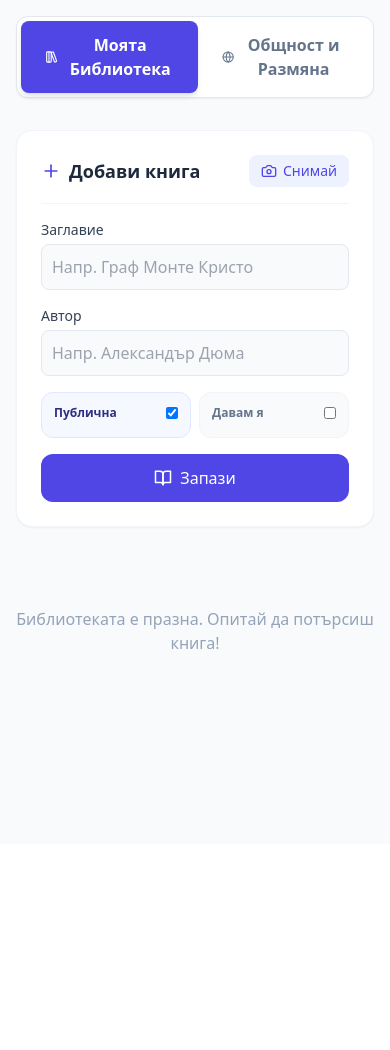
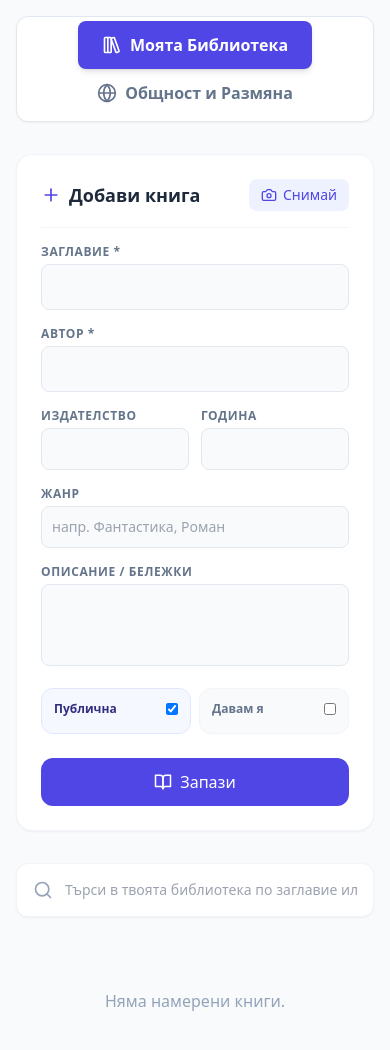
Before and after one commit to teobialkovvarna/my-library, a React (Vite) app: page / in a window 390 px wide. Shown: the top 1050 px of the page. Before the commit the page ends 844 px from the top, so only its background shows below. Built offline with nearby package versions, Linux system fonts and the light colour scheme; the HTML template or start-up script is replaced by a standard one.

Commit message:
Update App.jsx

```diff
--- a/src/App.jsx
+++ b/src/App.jsx
@@ -1,7 +1,7 @@
 import React, { useState, useEffect, useRef } from 'react';
 import {
   Book, Plus, Trash2, LibraryBig, BookOpen, X, Loader2, Camera,
-  Globe, BookUp, Send, MapPin, ThumbsUp, Search, Info
+  Globe, BookUp, Send, MapPin, ThumbsUp, Search, Info, Edit3, ScanText
 } from 'lucide-react';
 
 export default function App() {
@@ -9,17 +9,24 @@ export default function App() {
   const [books, setBooks] = useState([]);
   const [loading, setLoading] = useState(true);
   const [isAdding, setIsAdding] = useState(false);
+  const [initialLoad, setInitialLoad] = useState(true);
 
   const fileInputRef = useRef(null);
 
+  // Обновено състояние на книгата с новите полета
   const [newBook, setNewBook] = useState({
-    title: '', author: '', customImages: [], isPublic: true, isAvailable: false
+    title: '', author: '', publisher: '', year: '', genre: '', description: '',
+    customImages: [], isPublic: true, isAvailable: false
   });
+
+  const [editingId, setEditingId] = useState(null); // За редакция
+  const [searchMyBooks, setSearchMyBooks] = useState(''); // За търсене в моите книги
 
   const [suggestions, setSuggestions] = useState([]);
   const [isFetchingInfo, setIsFetchingInfo] = useState(false);
   const [activeField, setActiveField] = useState(null);
   const [hasSearched, setHasSearched] = useState(false);
+  const [isScanning, setIsScanning] = useState(false); // За OCR
 
   const [requestBookModal, setRequestBookModal] = useState(null);
   const [exchangeMessage, setExchangeMessage] = useState('');
@@ -33,13 +40,22 @@ export default function App() {
     }
   ]);
 
+  // Зареждане от паметта
   useEffect(() => {
     const savedBooks = localStorage.getItem('my_local_library');
     if (savedBooks) setBooks(JSON.parse(savedBooks));
+    setInitialLoad(false);
     setLoading(false);
   }, []);
 
-  // Търсачка с Open Library API
+  // Автоматично запазване при всяка промяна
+  useEffect(() => {
+    if (!initialLoad) {
+      localStorage.setItem('my_local_library', JSON.stringify(books));
+    }
+  }, [books, initialLoad]);
+
+  // Търсачка с Open Library
   useEffect(() => {
     const fetchBooksInfo = async () => {
       const query = activeField === 'title' ? newBook.title : newBook.author;
@@ -67,6 +83,8 @@ export default function App() {
             id: doc.key,
             title: doc.title,
             author: doc.author_name ? doc.author_name[0] : 'Неизвестен автор',
+            year: doc.first_publish_year ? doc.first_publish_year.toString() : '',
+            publisher: doc.publisher ? doc.publisher[0] : '',
             coverUrl: doc.cover_i ? `https://covers.openlibrary.org/b/id/${doc.cover_i}-M.jpg` : null
           }));
           setSuggestions(results);
@@ -91,11 +109,45 @@ export default function App() {
       ...prev,
       title: suggestion.title,
       author: suggestion.author,
+      year: suggestion.year,
+      publisher: suggestion.publisher,
       customImages: suggestion.coverUrl ? [suggestion.coverUrl] : prev.customImages
     }));
     setSuggestions([]);
     setActiveField(null);
     setHasSearched(false);
+  };
+
+  // Разпознаване на текст от снимка (OCR)
+  const handleScanText = async () => {
+    if (!newBook.customImages[0]) return;
+    setIsScanning(true);
+    try {
+      // Зареждаме Tesseract.js динамично, за да не чупим Netlify
+      if (!window.Tesseract) {
+        await new Promise((resolve) => {
+          const script = document.createElement('script');
+          script.src = 'https://cdn.jsdelivr.net/npm/tesseract.js@5/dist/tesseract.min.js';
+          script.onload = resolve;
+          document.head.appendChild(script);
+        });
+      }
+      const result = await window.Tesseract.recognize(newBook.customImages[0], 'bul+eng');
+      const extractedText = result.data.text.trim();
+
+      if(extractedText) {
+        setNewBook(prev => ({
+          ...prev,
+          description: prev.description ? prev.description + '\n\n--- Сканиран текст ---\n' + extractedText : '--- Сканиран текст ---\n' + extractedText
+        }));
+      } else {
+        alert("Не успях да разпозная текст на тази снимка. Опитай да снимаш по-отблизо.");
+      }
+    } catch (error) {
+      console.error(error);
+      alert("Възникна грешка при сканирането.");
+    }
+    setIsScanning(false);
   };
 
   const handleAddBook = (e) => {
@@ -104,35 +156,66 @@ export default function App() {
     setIsAdding(true);
 
     setTimeout(() => {
+      if (editingId) {
+        // Редактиране на съществуваща
+        setBooks(books.map(b => b.id === editingId ? { ...newBook, id: editingId, coverUrl: newBook.customImages[0] || b.coverUrl } : b));
+        setEditingId(null);
+      } else {
+        // Добавяне на нова
         const bookToAdd = {
           ...newBook,
           id: Date.now(),
           coverUrl: newBook.customImages[0] || null
         };
+        setBooks([bookToAdd, ...books]);
+      }
 
-      const updatedBooks = [bookToAdd, ...books];
-      setBooks(updatedBooks);
-      localStorage.setItem('my_local_library', JSON.stringify(updatedBooks));
-
-      setNewBook({ title: '', author: '', customImages: [], isPublic: true, isAvailable: false });
+      setNewBook({ title: '', author: '', publisher: '', year: '', genre: '', description: '', customImages: [], isPublic: true, isAvailable: false });
       setIsAdding(false);
     }, 600);
   };
 
+  const handleEditBook = (book) => {
+    setNewBook({
+      title: book.title || '',
+      author: book.author || '',
+      publisher: book.publisher || '',
+      year: book.year || '',
+      genre: book.genre || '',
+      description: book.description || '',
+      customImages: book.coverUrl ? [book.coverUrl] : [],
+      isPublic: book.isPublic || false,
+      isAvailable: book.isAvailable || false
+    });
+    setEditingId(book.id);
+    window.scrollTo({ top: 0, behavior: 'smooth' });
+  };
+
   const handleDeleteBook = (id) => {
-    const updatedBooks = books.filter(b => b.id !== id);
-    setBooks(updatedBooks);
-    localStorage.setItem('my_local_library', JSON.stringify(updatedBooks));
+    if(window.confirm("Сигурен ли си, че искаш да изтриеш тази книга?")) {
+      setBooks(books.filter(b => b.id !== id));
+    }
   };
+
+  const cancelEdit = () => {
+    setNewBook({ title: '', author: '', publisher: '', year: '', genre: '', description: '', customImages: [], isPublic: true, isAvailable: false });
+    setEditingId(null);
+  };
+
+  // Филтриране на книгите
+  const filteredBooks = books.filter(b =>
+    b.title.toLowerCase().includes(searchMyBooks.toLowerCase()) ||
+    b.author.toLowerCase().includes(searchMyBooks.toLowerCase())
+  );
 
   if (loading) return <div className="min-h-screen bg-slate-50 flex items-center justify-center"><Loader2 className="animate-spin text-indigo-600" size={48} /></div>;
 
   return (
     <div className="min-h-screen bg-slate-50 text-slate-800 font-sans p-4 md:p-8">
-      <div className="max-w-6xl mx-auto">
+      <div className="max-w-7xl mx-auto">
 
         <div className="flex justify-center mb-8">
-          <div className="bg-white p-1 rounded-xl shadow-sm border border-slate-200 inline-flex">
+          <div className="bg-white p-1 rounded-xl shadow-sm border border-slate-200 inline-flex flex-wrap justify-center">
             <button onClick={() => setActiveTab('library')} className={activeTab === 'library' ? "flex items-center gap-2 px-6 py-3 rounded-lg font-bold transition-all bg-indigo-600 text-white shadow-md" : "flex items-center gap-2 px-6 py-3 rounded-lg font-bold transition-all text-slate-500 hover:text-indigo-600 hover:bg-slate-50"}>
               <LibraryBig size={20} /> Моята Библиотека
             </button>
@@ -143,11 +226,15 @@ export default function App() {
         </div>
 
         {activeTab === 'library' && (
-          <div className="grid grid-cols-1 lg:grid-cols-3 gap-8 animate-in fade-in">
-            <div className="lg:col-span-1">
+          <div className="grid grid-cols-1 lg:grid-cols-12 gap-8 animate-in fade-in">
+            {/* ФОРМА ЗА ДОБАВЯНЕ/РЕДАКЦИЯ */}
+            <div className="lg:col-span-4">
               <div className="bg-white p-6 rounded-2xl shadow-sm border border-slate-100 lg:sticky lg:top-8">
                 <div className="flex justify-between items-center mb-4 border-b border-slate-100 pb-4">
-                  <h2 className="text-lg font-bold flex items-center gap-2"><Plus size={20} className="text-indigo-600" /> Добави книга</h2>
+                  <h2 className="text-lg font-bold flex items-center gap-2">
+                    {editingId ? <Edit3 size={20} className="text-amber-500" /> : <Plus size={20} className="text-indigo-600" />}
+                    {editingId ? "Редакция на книга" : "Добави книга"}
+                  </h2>
                   <input type="file" accept="image/*" capture="environment" ref={fileInputRef} onChange={(e) => {
                     const file = e.target.files?.[0];
                     if(file) {
@@ -162,49 +249,39 @@ export default function App() {
                 </div>
 
                 {newBook.customImages[0] && (
-                   <div className="mb-4 relative w-24 h-32 mx-auto rounded-lg overflow-hidden shadow-md border border-slate-200">
+                   <div className="mb-4">
+                     <div className="relative w-24 h-32 mx-auto rounded-lg overflow-hidden shadow-md border border-slate-200">
                         <img src={newBook.customImages[0]} alt="Корица" className="w-full h-full object-cover" />
                         <button onClick={() => setNewBook(prev => ({...prev, customImages: []}))} className="absolute top-1 right-1 bg-red-500 text-white rounded-full p-1"><X size={12}/></button>
+                     </div>
+                     <button onClick={handleScanText} disabled={isScanning} className="mt-3 w-full py-2 bg-slate-100 hover:bg-slate-200 text-slate-700 rounded-lg text-sm font-medium flex items-center justify-center gap-2 transition-colors">
+                        {isScanning ? <Loader2 size={16} className="animate-spin" /> : <ScanText size={16} />}
+                        {isScanning ? "Разпознаване..." : "Извлечи текст от снимката"}
+                     </button>
                    </div>
                 )}
 
                 <form onSubmit={handleAddBook} className="space-y-4">
+                  {/* ОСНОВНИ ПОЛЕТА */}
                   <div className="relative">
-                    <label className="block text-sm font-medium text-slate-700 mb-1">Заглавие</label>
-                    <input type="text" required value={newBook.title}
-                      onChange={(e) => { setNewBook({...newBook, title: e.target.value}); setActiveField('title'); }}
-                      onFocus={() => { if(newBook.title) setActiveField('title'); }}
-                      className="w-full p-2.5 bg-slate-50 border border-slate-200 rounded-lg focus:ring-2 focus:ring-indigo-500 outline-none"
-                      placeholder="Напр. Граф Монте Кристо"
-                    />
+                    <label className="block text-xs font-bold text-slate-500 uppercase tracking-wider mb-1">Заглавие *</label>
+                    <input type="text" required value={newBook.title} onChange={(e) => { setNewBook({...newBook, title: e.target.value}); setActiveField('title'); }} onFocus={() => setActiveField('title')} className="w-full p-2.5 bg-slate-50 border border-slate-200 rounded-lg focus:ring-2 focus:ring-indigo-500 outline-none" />
                   </div>
 
                   <div className="relative">
-                    <label className="block text-sm font-medium text-slate-700 mb-1">Автор</label>
-                    <input type="text" required value={newBook.author}
-                      onChange={(e) => { setNewBook({...newBook, author: e.target.value}); setActiveField('author'); }}
-                      onFocus={() => { if(newBook.author) setActiveField('author'); }}
-                      className="w-full p-2.5 bg-slate-50 border border-slate-200 rounded-lg focus:ring-2 focus:ring-indigo-500 outline-none"
-                      placeholder="Напр. Александър Дюма"
-                    />
+                    <label className="block text-xs font-bold text-slate-500 uppercase tracking-wider mb-1">Автор *</label>
+                    <input type="text" required value={newBook.author} onChange={(e) => { setNewBook({...newBook, author: e.target.value}); setActiveField('author'); }} onFocus={() => setActiveField('author')} className="w-full p-2.5 bg-slate-50 border border-slate-200 rounded-lg focus:ring-2 focus:ring-indigo-500 outline-none" />
                   </div>
 
                   {activeField && (newBook[activeField]?.length >= 3) && (
                     <div className="absolute z-20 w-full max-w-sm bg-white border border-slate-200 mt-[-10px] rounded-xl shadow-2xl overflow-hidden">
                       {isFetchingInfo ? (
-                        <div className="px-4 py-6 text-slate-500 text-sm flex items-center justify-center gap-2 bg-slate-50">
-                          <Loader2 size={18} className="animate-spin text-indigo-500" /> Търсене в интернет...
-                        </div>
+                        <div className="px-4 py-6 text-slate-500 text-sm flex items-center justify-center gap-2 bg-slate-50"><Loader2 size={18} className="animate-spin text-indigo-500" /> Търсене...</div>
                       ) : suggestions.length > 0 ? (
                         <ul className="max-h-60 overflow-y-auto">
-                          <li className="px-4 py-2 bg-indigo-50 text-xs font-bold text-indigo-800 flex items-center gap-1"><Search size={12}/> Намерени книги:</li>
                           {suggestions.map((suggestion, index) => (
-                            <li key={index} onClick={() => handleSelectSuggestion(suggestion)} className="p-3 hover:bg-slate-50 cursor-pointer border-b border-slate-100 flex gap-3 items-center transition-colors">
-                              {suggestion.coverUrl ? (
-                                <img src={suggestion.coverUrl} className="w-8 h-12 object-cover rounded shadow-sm" alt="cover"/>
-                              ) : (
-                                <div className="w-8 h-12 bg-slate-200 rounded flex items-center justify-center text-slate-400"><Book size={14}/></div>
-                              )}
+                            <li key={index} onClick={() => handleSelectSuggestion(suggestion)} className="p-3 hover:bg-slate-50 cursor-pointer border-b border-slate-100 flex gap-3 items-center">
+                              {suggestion.coverUrl ? <img src={suggestion.coverUrl} className="w-8 h-12 object-cover rounded shadow-sm" alt="cover"/> : <div className="w-8 h-12 bg-slate-200 rounded flex items-center justify-center text-slate-400"><Book size={14}/></div>}
                               <div className="flex-1 min-w-0">
                                 <p className="text-sm font-bold text-slate-900 truncate">{suggestion.title}</p>
                                 <p className="text-xs text-slate-500 truncate">{suggestion.author}</p>
@@ -213,17 +290,35 @@ export default function App() {
                           ))}
                         </ul>
                       ) : hasSearched ? (
-                        <div className="px-4 py-6 text-slate-500 text-sm flex flex-col items-center justify-center gap-2 bg-slate-50 text-center">
-                          <Info size={24} className="text-slate-400" />
-                          <p>Няма намерени резултати.</p>
-                          <p className="text-xs text-slate-400">Опитай да напишеш заглавието по друг начин.</p>
-                        </div>
+                        <div className="px-4 py-4 text-slate-500 text-sm text-center bg-slate-50"><p>Няма намерени резултати.</p></div>
                       ) : null}
-                      <button type="button" onClick={() => {setSuggestions([]); setActiveField(null); setHasSearched(false);}} className="w-full py-2 bg-slate-100 text-xs text-slate-500 hover:bg-slate-200 font-medium border-t border-slate-200">Затвори менюто</button>
+                      <button type="button" onClick={() => {setSuggestions([]); setActiveField(null); setHasSearched(false);}} className="w-full py-2 bg-slate-100 text-xs text-slate-500 hover:bg-slate-200 font-medium">Затвори менюто</button>
                     </div>
                   )}
 
-                  <div className="grid grid-cols-2 gap-2 mt-4 relative z-0">
+                  {/* ДОПЪЛНИТЕЛНИ ПОЛЕТА */}
+                  <div className="grid grid-cols-2 gap-3">
+                    <div>
+                      <label className="block text-xs font-bold text-slate-500 uppercase tracking-wider mb-1">Издателство</label>
+                      <input type="text" value={newBook.publisher} onChange={(e) => setNewBook({...newBook, publisher: e.target.value})} className="w-full p-2.5 bg-slate-50 border border-slate-200 rounded-lg outline-none text-sm" />
+                    </div>
+                    <div>
+                      <label className="block text-xs font-bold text-slate-500 uppercase tracking-wider mb-1">Година</label>
+                      <input type="number" value={newBook.year} onChange={(e) => setNewBook({...newBook, year: e.target.value})} className="w-full p-2.5 bg-slate-50 border border-slate-200 rounded-lg outline-none text-sm" />
+                    </div>
+                  </div>
+
+                  <div>
+                    <label className="block text-xs font-bold text-slate-500 uppercase tracking-wider mb-1">Жанр</label>
+                    <input type="text" value={newBook.genre} onChange={(e) => setNewBook({...newBook, genre: e.target.value})} className="w-full p-2.5 bg-slate-50 border border-slate-200 rounded-lg outline-none text-sm" placeholder="напр. Фантастика, Роман" />
+                  </div>
+
+                  <div>
+                    <label className="block text-xs font-bold text-slate-500 uppercase tracking-wider mb-1">Описание / Бележки</label>
+                    <textarea value={newBook.description} onChange={(e) => setNewBook({...newBook, description: e.target.value})} rows="3" className="w-full p-2.5 bg-slate-50 border border-slate-200 rounded-lg outline-none text-sm resize-none"></textarea>
+                  </div>
+
+                  <div className="grid grid-cols-2 gap-2 mt-4">
                     <div className="p-3 bg-indigo-50/50 border border-indigo-100 rounded-xl cursor-pointer" onClick={() => setNewBook({...newBook, isPublic: !newBook.isPublic})}>
                       <div className="flex justify-between items-center mb-1"><span className="text-xs font-bold text-indigo-900">Публична</span><input type="checkbox" checked={newBook.isPublic} readOnly className="w-3 h-3 text-indigo-600 rounded" /></div>
                     </div>
@@ -232,20 +327,43 @@ export default function App() {
                     </div>
                   </div>
 
-                  <button type="submit" disabled={isAdding} className="w-full bg-indigo-600 hover:bg-indigo-700 text-white font-medium py-3 rounded-xl transition-colors mt-2 flex items-center justify-center gap-2">
-                    {isAdding ? <Loader2 size={18} className="animate-spin" /> : <BookOpen size={18} />} Запази
+                  <div className="flex gap-2 pt-2">
+                    {editingId && (
+                      <button type="button" onClick={cancelEdit} className="w-1/3 bg-slate-200 hover:bg-slate-300 text-slate-700 font-medium py-3 rounded-xl transition-colors">
+                        Отказ
                       </button>
+                    )}
+                    <button type="submit" disabled={isAdding} className={`flex-1 ${editingId ? 'bg-amber-500 hover:bg-amber-600' : 'bg-indigo-600 hover:bg-indigo-700'} text-white font-medium py-3 rounded-xl transition-colors flex items-center justify-center gap-2`}>
+                      {isAdding ? <Loader2 size={18} className="animate-spin" /> : (editingId ? <Edit3 size={18}/> : <BookOpen size={18} />)}
+                      {editingId ? "Обнови" : "Запази"}
+                    </button>
+                  </div>
                 </form>
               </div>
             </div>
 
-            <div className="lg:col-span-2">
-              <div className="grid grid-cols-1 md:grid-cols-2 gap-4">
-                {books.length === 0 && <div className="col-span-2 text-center text-slate-400 py-12">Библиотеката е празна. Опитай да потърсиш книга!</div>}
-                {books.map((book) => {
+            {/* СПИСЪК С КНИГИ И ТЪРСАЧКА */}
+            <div className="lg:col-span-8">
+              <div className="bg-white p-4 rounded-xl shadow-sm border border-slate-100 mb-6 flex items-center gap-3">
+                <Search size={20} className="text-slate-400" />
+                <input
+                  type="text"
+                  value={searchMyBooks}
+                  onChange={(e) => setSearchMyBooks(e.target.value)}
+                  placeholder="Търси в твоята библиотека по заглавие или автор..."
+                  className="flex-1 bg-transparent outline-none text-sm"
+                />
+                {searchMyBooks && <button onClick={() => setSearchMyBooks('')}><X size={16} className="text-slate-400"/></button>}
+              </div>
+
+              <div className="grid grid-cols-1 md:grid-cols-2 xl:grid-cols-3 gap-4">
+                {filteredBooks.length === 0 && <div className="col-span-full text-center text-slate-400 py-12">Няма намерени книги.</div>}
+
+                {filteredBooks.map((book) => {
                   return (
-                    <div key={book.id} className="bg-white rounded-2xl shadow-sm border border-slate-100 relative flex overflow-hidden h-36 hover:shadow-md transition-shadow">
-                      <div className="w-24 bg-slate-100 flex-shrink-0 flex items-center justify-center border-r border-slate-100">
+                    <div key={book.id} className="bg-white rounded-2xl shadow-sm border border-slate-100 relative flex flex-col overflow-hidden hover:shadow-md transition-shadow group">
+                      <div className="flex h-36">
+                        <div className="w-24 bg-slate-100 flex-shrink-0 flex items-center justify-center border-r border-slate-100 relative">
                           {book.coverUrl ? <img src={book.coverUrl} alt="cover" className="w-full h-full object-cover" /> : <Book size={24} className="text-slate-300" />}
                         </div>
                         <div className="p-4 flex flex-col flex-grow min-w-0">
@@ -253,13 +371,20 @@ export default function App() {
                             <div className="min-w-0 pr-2">
                               <h3 className="font-bold text-sm text-slate-900 line-clamp-2 leading-tight mb-1">{book.title}</h3>
                               <p className="text-slate-600 text-xs truncate">{book.author}</p>
+                              {book.year && <p className="text-slate-400 text-[10px] mt-1">{book.year} {book.publisher && `• ${book.publisher}`}</p>}
                             </div>
-                          <button onClick={() => handleDeleteBook(book.id)} className="text-slate-400 hover:text-red-500 flex-shrink-0"><Trash2 size={16}/></button>
                           </div>
                           <div className="mt-auto flex gap-2">
                             {book.isPublic && <span className="bg-indigo-50 text-indigo-600 text-[10px] px-2 py-1 rounded font-medium">Публична</span>}
                             {book.isAvailable && <span className="bg-emerald-50 text-emerald-600 text-[10px] px-2 py-1 rounded font-medium">За заемане</span>}
                           </div>
+                        </div>
+                      </div>
+
+                      {/* Бутони за редакция и триене - показват се при ховър (или винаги на мобилни) */}
+                      <div className="absolute top-2 right-2 flex gap-1 opacity-100 md:opacity-0 md:group-hover:opacity-100 transition-opacity bg-white/90 rounded-lg p-1 shadow-sm backdrop-blur-sm">
+                        <button onClick={() => handleEditBook(book)} className="p-1.5 text-slate-500 hover:text-amber-500 rounded bg-white"><Edit3 size={14}/></button>
+                        <button onClick={() => handleDeleteBook(book.id)} className="p-1.5 text-slate-500 hover:text-red-500 rounded bg-white"><Trash2 size={14}/></button>
                       </div>
                     </div>
                   );
@@ -268,6 +393,8 @@ export default function App() {
             </div>
           </div>
         )}
+
+        {/* ... (Социалният фийд остава същият) */}
       </div>
     </div>
   );
```
Lines whose indentation alone changed are shown as unchanged.
